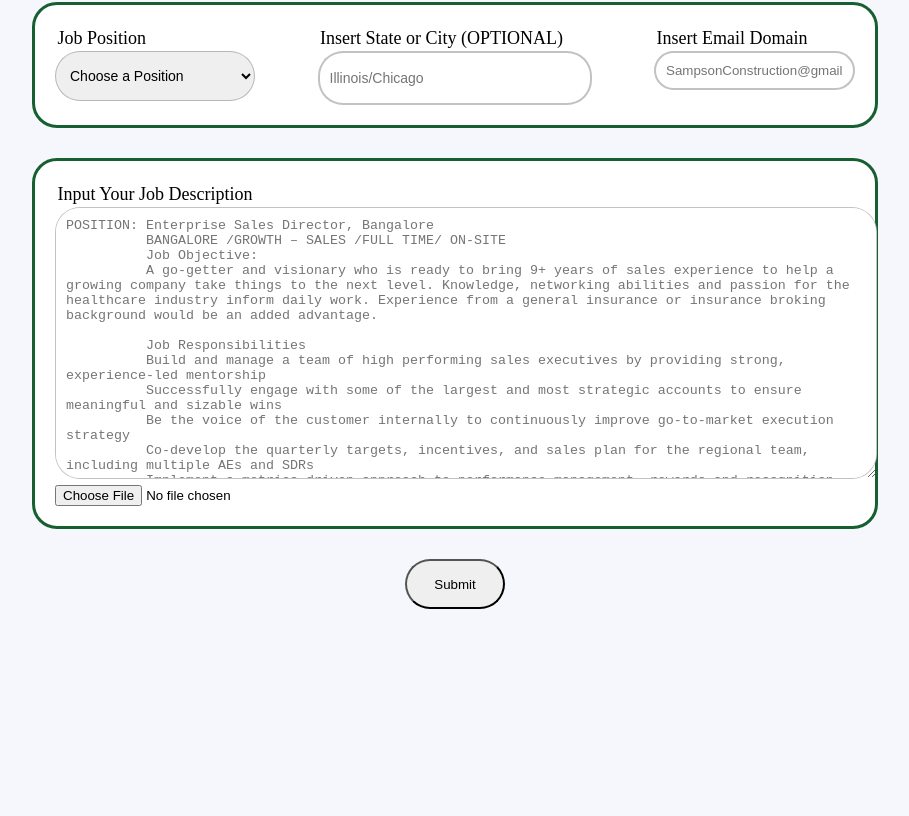
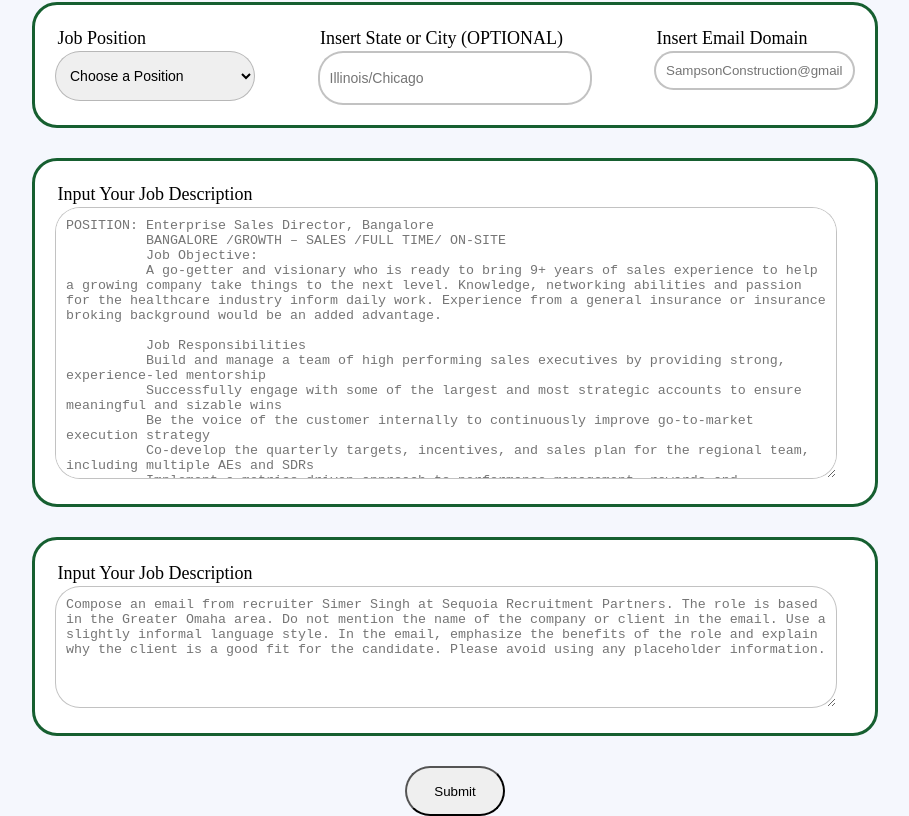
Before and after one commit to simers228/ProfileUserEngine, a React (Create React App) app in the folder frontend/: page / in a window 1280 px wide. Shown: the part 344-1160 px from the top of the page, without its empty margins (185-1094 px from the left). Before the commit the page ends 953 px from the top, so only its background shows below. Built offline with nearby package versions, Linux system fonts and the light colour scheme.

Commit message:
fixed again

```diff
--- a/frontend/src/App.css
+++ b/frontend/src/App.css
@@ -60,7 +60,11 @@ body {
 }
 .textbox3 {
   height: 250px;
-  width: 100%;
+  width: 95%;
+}
+.textbox4 {
+  height: 100px;
+  width: 95%;
 }
 .container2 {
   margin: auto;
--- a/frontend/src/components/mainPage/jobDescription.js
+++ b/frontend/src/components/mainPage/jobDescription.js
@@ -1,20 +1,20 @@
 import React, { useState } from "react";
 export default function JobDescription({ setJobDescription }) {
-  const [setSelectedFile] = useState(null);
+  // const [setSelectedFile] = useState(null);
   const handleJobDescriptionChange = (event) => {
     setJobDescription(event.target.value);
   };
-  const handleFileUpload = (event) => {
-    const file = event.target.files[0];
-    setSelectedFile(file);
+  // const handleFileUpload = (event) => {
+  //   const file = event.target.files[0];
+  //   setSelectedFile(file);
 
-    const reader = new FileReader();
-    reader.onload = (e) => {
-      const fileContent = e.target.result;
-      setJobDescription(fileContent);
-    };
-    reader.readAsText(file);
-  };
+  //   const reader = new FileReader();
+  //   reader.onload = (e) => {
+  //     const fileContent = e.target.result;
+  //     setJobDescription(fileContent);
+  //   };
+  //   reader.readAsText(file);
+  // };
   return (
     <div>
       <div className="textTitle">Input Your Job Description</div>
@@ -51,13 +51,13 @@ export default function JobDescription({ setJobDescription }) {
           className="textbox3 textbox"
           onChange={handleJobDescriptionChange}
         ></textarea>
-        <input
+        {/* <input
           type="file"
           className="text"
           name="jobDescriptionFile"
           accept=".txt"
           onChange={handleFileUpload}
-        />
+        /> */}
       </form>
     </div>
   );
--- /dev/null
+++ b/frontend/src/components/mainPage/prompt.js
@@ -0,0 +1,20 @@
+import React, { useState } from "react";
+export default function Prompt({ setPrompt }) {
+  const handlePromptChange = (event) => {
+    setPrompt(event.target.value);
+  };
+  return (
+    <div>
+      <div className="textTitle">Input Your Job Description</div>
+      <form>
+        <textarea
+          placeholder="Compose an email from recruiter Simer Singh at Sequoia Recruitment Partners. The role is based in the Greater Omaha area. Do not mention the name of the company or client in the email. Use a slightly informal language style. In the email, emphasize the benefits of the role and explain why the client is a good fit for the candidate. Please avoid using any placeholder information."
+          type="text"
+          name="prompt"
+          className="textbox4 textbox"
+          onChange={handlePromptChange}
+        ></textarea>
+      </form>
+    </div>
+  );
+}
--- a/frontend/src/components/mainPage/recruiterOptions.js
+++ b/frontend/src/components/mainPage/recruiterOptions.js
@@ -3,12 +3,14 @@ import Location from "./location.js";
 import JobPositions from "./jobPositions.js";
 import JobDescription from "./jobDescription";
 import Domain from "./domain.js";
+import Prompt from "./prompt.js";
 
 export default function RecruiterOptions() {
   const [jobPosition, setJobPosition] = useState("");
   const [location, setLocation] = useState("");
   const [domain, setDomain] = useState("");
   const [jobDescription, setJobDescription] = useState("");
+  const [prompt, setPrompt] = useState("");
 
   const handleJobPositionChange = (value) => {
     setJobPosition(value);
@@ -32,6 +34,9 @@ export default function RecruiterOptions() {
       }
       if (domain) {
         requestBody.domain = domain;
+      }
+      if (prompt) {
+        requestBody.prompt = prompt;
       }
       const response = await fetch("http://localhost:5000/recruiter", {
         method: "POST",
@@ -63,6 +68,9 @@ export default function RecruiterOptions() {
       <div className="prompts">
         <JobDescription setJobDescription={setJobDescription} />
       </div>
+      <div className="prompts">
+        <Prompt setPrompt={setPrompt} />
+      </div>
       <div className="button2">
         <button id="filterButton" className="button" onClick={handleSubmit}>
           Submit
```
Also changed, not shown: 2 other files (tests, documents, lock files or other folders).
